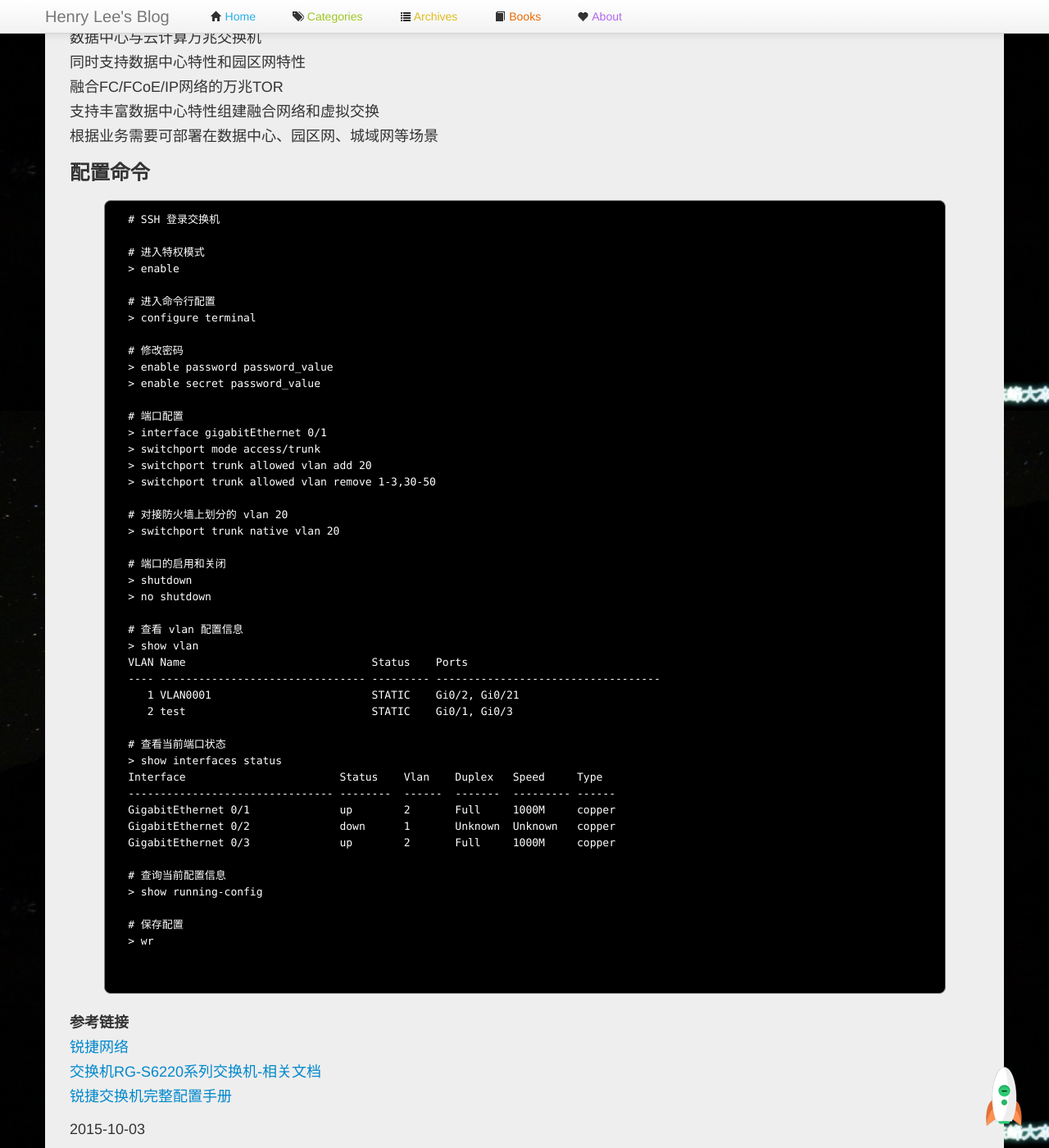
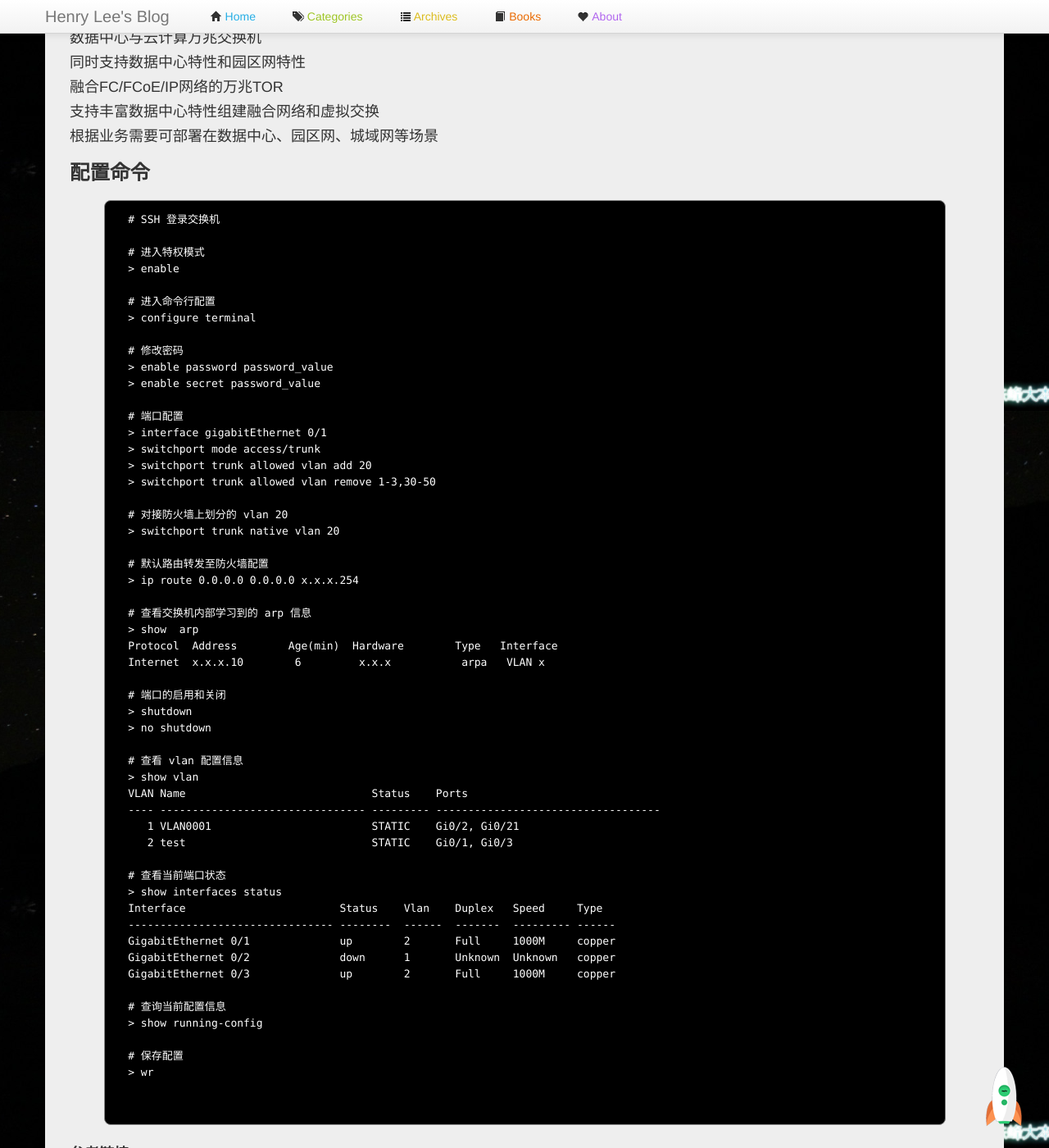
Before and after one commit to manageyp/manageyp.github.com, a Jekyll site: the page built from _posts/2015-10-03-ruijie-switches-configuration-commands.html, in a window 1280 px wide and 1400 px high, scrolled down 399 px. Shown: the whole window at 82% size. Built offline with Jekyll 4.4.1, drawn with Linux system fonts in a browser that asks for light colours; comment, search, counter and statistics services are not loaded.

Commit message:
[Change] switch and firewall config

```diff
--- a/_posts/2015-10-03-ruijie-switches-configuration-commands.html
+++ b/_posts/2015-10-03-ruijie-switches-configuration-commands.html
@@ -53,6 +53,14 @@ RG-S6000系列交换机通过业界最先进的虚拟化技术可以大幅提高
   # 对接防火墙上划分的 vlan 20
   > switchport trunk native vlan 20
 
+  # 默认路由转发至防火墙配置
+  > ip route 0.0.0.0 0.0.0.0 x.x.x.254
+
+  # 查看交换机内部学习到的 arp 信息
+  > show  arp
+  Protocol  Address        Age(min)  Hardware        Type   Interface
+  Internet  x.x.x.10        6         x.x.x           arpa   VLAN x
+
   # 端口的启用和关闭
   > shutdown
   > no shutdown
```
Also changed, not shown: _posts/2015-09-08-compare-the-features-between-h3c-and-huawei-hardware-firewalls.html (+10 -0 lines).
